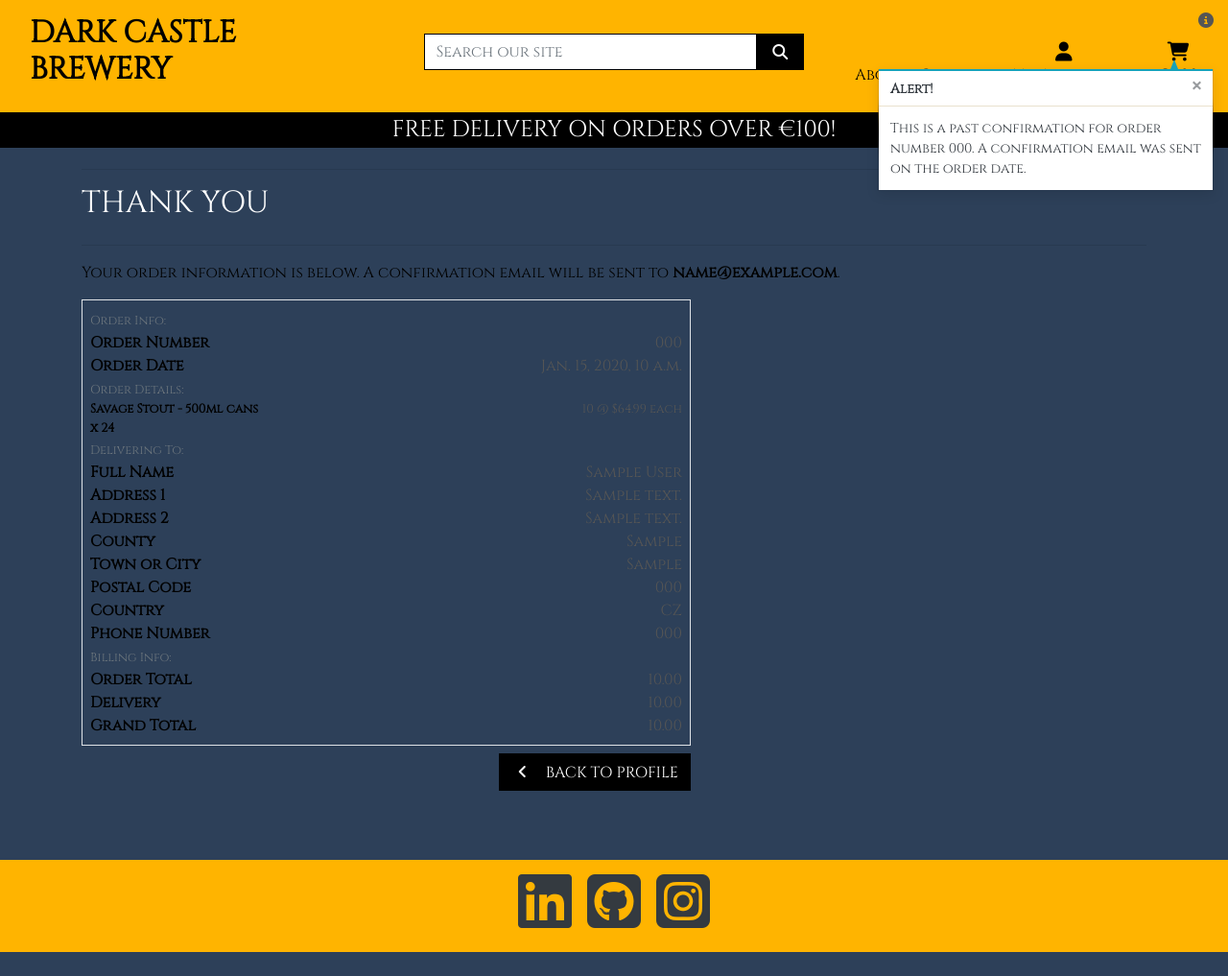
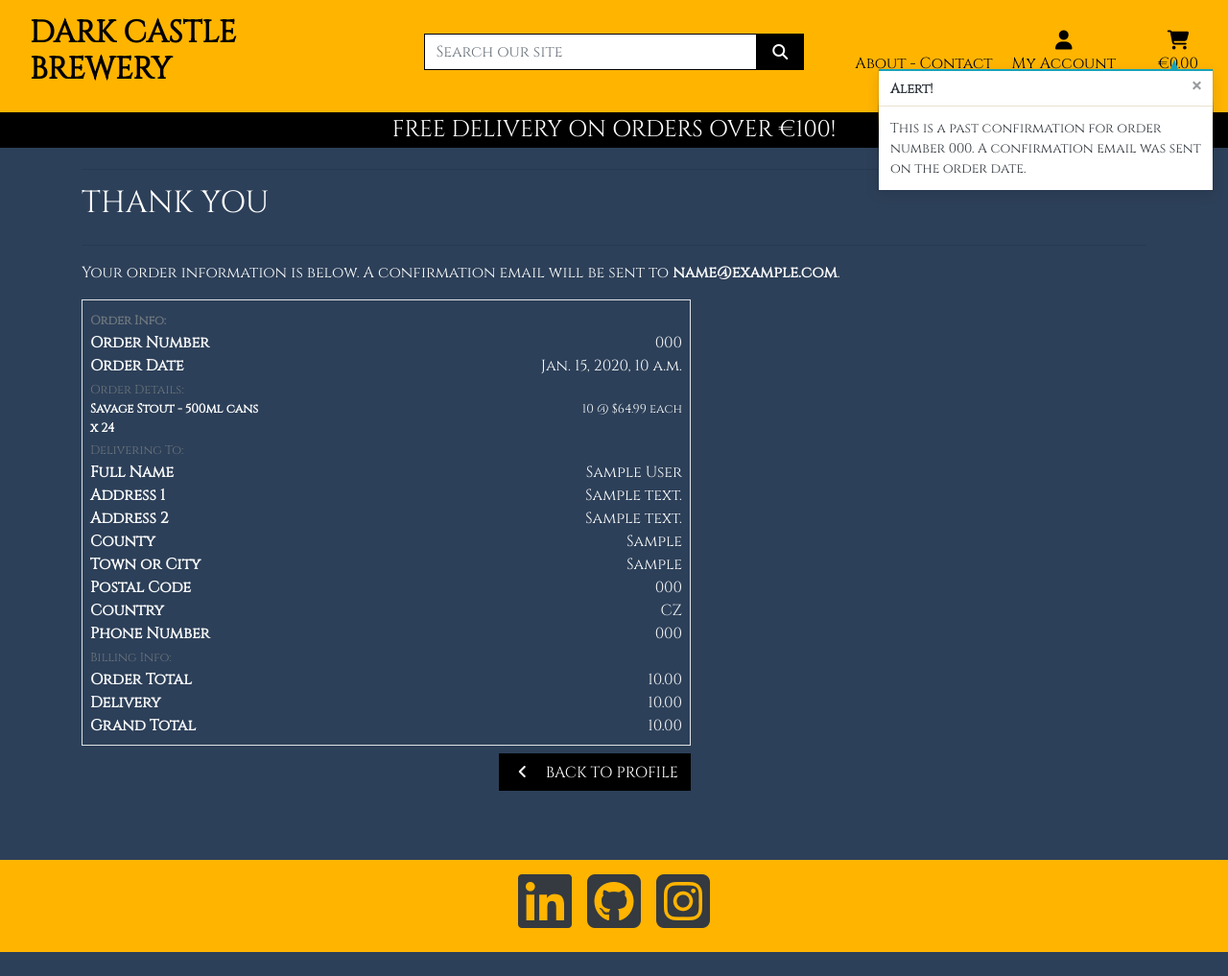
Before and after one commit to Code-Institute-Submissions/Dark-Castle-Brewery1, a Django app: page /profile/order_history/000 in a window 1280 px wide. Shown: the top 1017 px of the page at 96% size. Run offline with Django 3.2, Linux system fonts and the light colour scheme; data comes from the database, SQL or seed files in the repository; tables that the repository leaves empty hold one stand-in row (values such as "Sample post"); some libraries are stand-ins or nearby versions.

Commit message:
further styling changes and fixes

```diff
--- a/checkout/templates/checkout/checkout_success.html
+++ b/checkout/templates/checkout/checkout_success.html
@@ -21,31 +21,31 @@
                 <hr>
                 <h2 class="logo-font mb-4">Thank You</h2>
                 <hr>
-                <p class="text-black">Your order information is below. A confirmation email will be sent to <strong>{{ order.email }}</strong>.</p>
+                <p class="text-light">Your order information is below. A confirmation email will be sent to <strong>{{ order.email }}</strong>.</p>
             </div>
         </div>
 
         <div class="row">
             <div class="col-12 col-lg-7">
-                <div class="order-confirmation-wrapper p-2 border">
+                <div class="order-confirmation-wrapper text-light p-2 border">
                     <div class="row">
                         <div class="col">
-                            <small class="text-muted">Order Info:</small>
+                            <small class="text-muted font-weight-bold">Order Info:</small>
                         </div>
                     </div>
 
                     <div class="row">
                         <div class="col-12 col-md-4">
-                            <p class="mb-0 text-black font-weight-bold">Order Number</p>
+                            <p class="mb-0 text-light font-weight-bold">Order Number</p>
                         </div>
                         <div class="col-12 col-md-8 text-md-right">
-                            <p class="mb-0">{{ order.order_number }}</p>
+                            <p class="mb-0 text-light">{{ order.order_number }}</p>
                         </div>
                     </div>
 
                     <div class="row">
                         <div class="col-12 col-md-4">
-                            <p class="mb-0 text-black font-weight-bold">Order Date</p>
+                            <p class="mb-0 text-light font-weight-bold">Order Date</p>
                         </div>
                         <div class="col-12 col-md-8 text-md-right">
                             <p class="mb-0">{{ order.date }}</p>
@@ -53,15 +53,15 @@
                     </div>
 
                     <div class="row">
-                        <div class="col">
-                            <small class="text-muted">Order Details:</small>
+                        <div class="col ">
+                            <small class="text-muted text-white ">Order Details:</small>
                         </div>
                     </div>
 
                     {% for item in order.lineitems.all %}
                     <div class="row">
                         <div class="col-12 col-md-4">
-                            <p class="small mb-0 text-black font-weight-bold">
+                            <p class="small mb-0 text-white font-weight-bold">
                                 {{ item.product.name }}{% if item.product_size %} - Size {{ item.product.size|upper }}{% endif %}
                             </p>
                         </div>
@@ -79,7 +79,7 @@
 
                     <div class="row">
                         <div class="col-12 col-md-4">
-                            <p class="mb-0 text-black font-weight-bold">Full Name</p>
+                            <p class="mb-0 text-light font-weight-bold ">Full Name</p>
                         </div>
                         <div class="col-12 col-md-8 text-md-right">
                             <p class="mb-0">{{ order.full_name }}</p>
@@ -88,7 +88,7 @@
 
                     <div class="row">
                         <div class="col-12 col-md-4">
-                            <p class="mb-0 text-black font-weight-bold">Address 1</p>
+                            <p class="mb-0 text-light font-weight-bold">Address 1</p>
                         </div>
                         <div class="col-12 col-md-8 text-md-right">
                             <p class="mb-0">{{ order.street_address1 }}</p>
@@ -98,7 +98,7 @@
                     {% if order.street_address2 %}
                     <div class="row">
                         <div class="col-12 col-md-4">
-                            <p class="mb-0 text-black font-weight-bold">Address 2</p>
+                            <p class="mb-0 text-light font-weight-bold">Address 2</p>
                         </div>
                         <div class="col-12 col-md-8 text-md-right">
                             <p class="mb-0">{{ order.street_address1 }}</p>
@@ -109,7 +109,7 @@
                     {% if order.county %}
                     <div class="row">
                         <div class="col-12 col-md-4">
-                            <p class="mb-0 text-black font-weight-bold">County</p>
+                            <p class="mb-0 text-light font-weight-bold">County</p>
                         </div>
                         <div class="col-12 col-md-8 text-md-right">
                             <p class="mb-0">{{ order.county }}</p>
@@ -119,7 +119,7 @@
 
                     <div class="row">
                         <div class="col-12 col-md-4">
-                            <p class="mb-0 text-black font-weight-bold">Town or City</p>
+                            <p class="mb-0 text-light font-weight-bold">Town or City</p>
                         </div>
                         <div class="col-12 col-md-8 text-md-right">
                             <p class="mb-0">{{ order.town_or_city }}</p>
@@ -129,7 +129,7 @@
                     {% if order.postcode %}
                     <div class="row">
                         <div class="col-12 col-md-4">
-                            <p class="mb-0 text-black font-weight-bold">Postal Code</p>
+                            <p class="mb-0 text-light font-weight-bold">Postal Code</p>
                         </div>
                         <div class="col-12 col-md-8 text-md-right">
                             <p class="mb-0">{{ order.postcode }}</p>
@@ -139,7 +139,7 @@
 
                     <div class="row">
                         <div class="col-12 col-md-4">
-                            <p class="mb-0 text-black font-weight-bold">Country</p>
+                            <p class="mb-0 text-light font-weight-bold">Country</p>
                         </div>
                         <div class="col-12 col-md-8 text-md-right">
                             <p class="mb-0">{{ order.country }}</p>
@@ -148,7 +148,7 @@
 
                     <div class="row">
                         <div class="col-12 col-md-4">
-                            <p class="mb-0 text-black font-weight-bold">Phone Number</p>
+                            <p class="mb-0 text-light font-weight-bold">Phone Number</p>
                         </div>
                         <div class="col-12 col-md-8 text-md-right">
                             <p class="mb-0">{{ order.phone_number }}</p>
@@ -163,7 +163,7 @@
 
                     <div class="row">
                         <div class="col-12 col-md-4">
-                            <p class="mb-0 text-black font-weight-bold">Order Total</p>
+                            <p class="mb-0 text-light font-weight-bold">Order Total</p>
                         </div>
                         <div class="col-12 col-md-8 text-md-right">
                             <p class="mb-0">{{ order.order_total }}</p>
@@ -172,7 +172,7 @@
 
                     <div class="row">
                         <div class="col-12 col-md-4">
-                            <p class="mb-0 text-black font-weight-bold">Delivery</p>
+                            <p class="mb-0 text-light font-weight-bold">Delivery</p>
                         </div>
                         <div class="col-12 col-md-8 text-md-right">
                             <p class="mb-0">{{ order.delivery_cost }}</p>
@@ -181,7 +181,7 @@
 
                     <div class="row">
                         <div class="col-12 col-md-4">
-                            <p class="mb-0 text-black font-weight-bold">Grand Total</p>
+                            <p class="mb-0 text-light font-weight-bold">Grand Total</p>
                         </div>
                         <div class="col-12 col-md-8 text-md-right">
                             <p class="mb-0">{{ order.grand_total }}</p>
@@ -200,11 +200,11 @@
                         <span class="text-uppercase">Back to Profile</span>
                     </a>
                 {% else %}
-                    <a href="{% url 'products' %}?category=new_arrivals,deals,clearance" class="btn btn-black rounded-0 my-2">
+                    <a href="{% url 'home' %}" class="btn btn-black rounded-0 my-2">
                         <span class="icon mr-2">
-                            <i class="fas fa-gifts"></i>
+                            <i class="fas fa-home"></i>
                         </span>
-                        <span class="text-uppercase">Now check out the latest deals!</span>
+                        <span class="text-uppercase">Return to the store</span>
                     </a>
                 {% endif %}
 			</div>
--- a/templates/base.html
+++ b/templates/base.html
@@ -61,7 +61,7 @@
             </div>
             <div class="col-12 col-lg-4 my-auto py-1 py-lg-0">
                 <ul class="list-inline list-unstyled text-center text-lg-right my-0">
-                    <div><i class="fas fa-info-circle"></i></div>
+
                     <a href="{% url 'aboutus' %}" id="about-us-link">About - Contact</a>
                     <li class="list-inline-item dropdown">
                         <a class="text-black nav-link" href="#" id="user-options" data-toggle="dropdown" aria-haspopup="true" aria-expanded="false">
```
